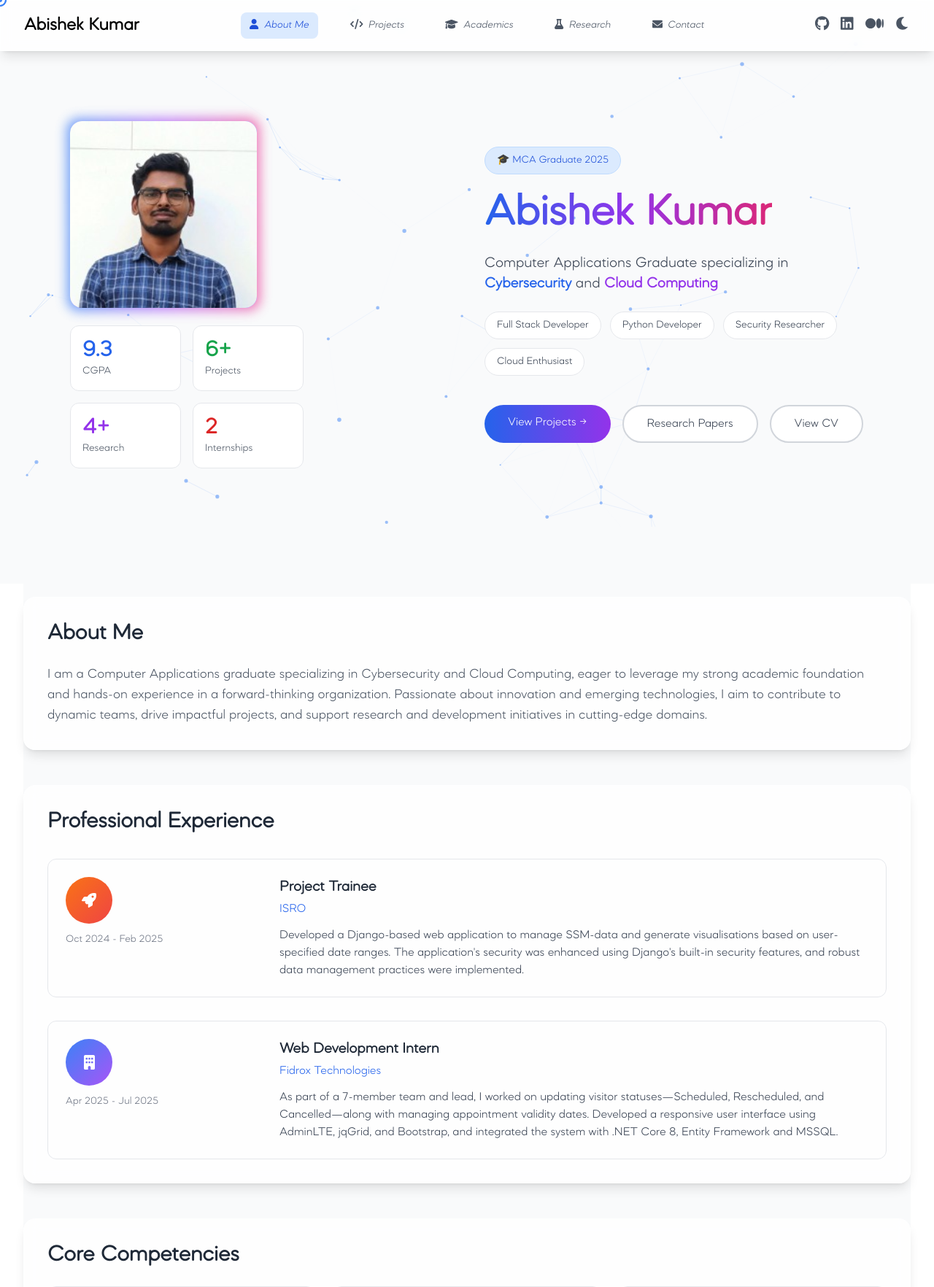
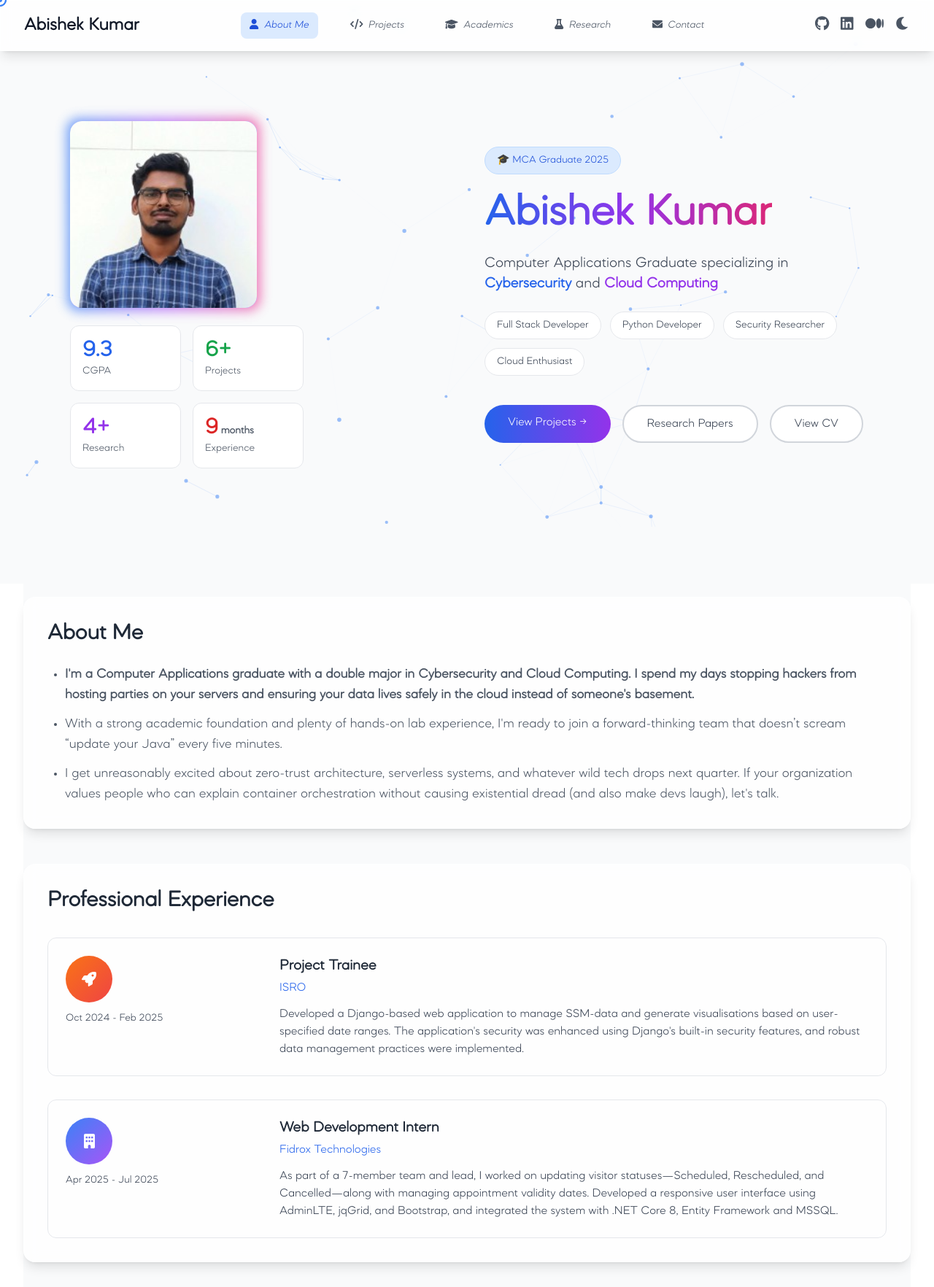
Before and after one commit to Abishek-Kumar-GHub/Portfolio, a Flask app: page / in a window 1280 px wide. Shown: the top 1764 px of the page at 73% size. Run offline with Flask 3, Linux system fonts and the light colour scheme; some libraries are stand-ins or nearby versions.

Commit message:
Main Frontend Changes

```diff
--- a/templates/about.html
+++ b/templates/about.html
@@ -42,8 +42,8 @@
                             <div class="text-sm text-gray-600 dark:text-gray-400">Research</div>
                         </div>
                         <div class="bg-white dark:bg-gray-800 border border-gray-200 dark:border-gray-700 rounded-xl p-4 hover:border-red-400 dark:hover:border-red-600 transition">
-                            <div class="text-3xl font-bold text-red-600">2</div>
-                            <div class="text-sm text-gray-600 dark:text-gray-400">Internships</div>
+                            <div class="text-3xl font-bold text-red-600">9<span class="text-sm text-gray-600 dark:text-gray-400 mt-1"> months</span></div>
+                            <div class="text-sm text-gray-600 dark:text-gray-400">Experience</div>
                         </div>
                     </div>
                 </div>
@@ -109,8 +109,8 @@
                     <div class="text-sm text-gray-600 dark:text-gray-400 mt-1">Research</div>
                 </div>
                 <div class="bg-white dark:bg-gray-800 border border-gray-200 dark:border-gray-700 rounded-xl p-4 text-center hover:border-red-400 dark:hover:border-red-600 transition">
-                    <div class="text-3xl font-bold text-red-600">2</div>
-                    <div class="text-sm text-gray-600 dark:text-gray-400 mt-1">Internships</div>
+                    <div class="text-3xl font-bold text-red-600">9 <span class="text-sm text-gray-600 dark:text-gray-400 mt-1"> months</span></div>
+                    <div class="text-sm text-gray-600 dark:text-gray-400 mt-1">Experience</div>
                 </div>
             </div>
         </section>
@@ -118,10 +118,19 @@
         <!-- About Me Section -->
         <section class="glass-effect rounded-2xl p-6 sm:p-8 shadow-lg scroll-reveal">
             <h2 class="text-2xl sm:text-3xl font-bold text-gray-800 dark:text-white mb-4 sm:mb-6">About Me</h2>
-            <p class="text-gray-600 dark:text-white text-base sm:text-lg leading-relaxed">
-                I am a Computer Applications graduate specializing in Cybersecurity and Cloud Computing, eager to leverage my strong academic foundation and hands-on experience in a forward-thinking organization.
-                Passionate about innovation and emerging technologies, I aim to contribute to dynamic teams, drive impactful projects, and support research and development initiatives in cutting-edge domains.
-            </p>
+            <ul class="text-gray-600 dark:text-white text-base sm:text-lg leading-relaxed space-y-3 list-disc pl-6">
+                <li class="font-bold">
+                    I'm a Computer Applications graduate with a double major in Cybersecurity and Cloud Computing. I spend my days stopping hackers from hosting parties on your servers and ensuring your data lives safely in the cloud instead of someone's basement.
+                </li>
+
+                <li>
+                    With a strong academic foundation and plenty of hands-on lab experience, I'm ready to join a forward-thinking team that doesn’t scream “update your Java” every five minutes.
+                </li>
+
+                <li>
+                    I get unreasonably excited about zero-trust architecture, serverless systems, and whatever wild tech drops next quarter. If your organization values people who can explain container orchestration without causing existential dread (and also make devs laugh), let's talk.
+                </li>
+            </ul>
         </section>
 
         <!-- Professional Experience Section -->
@@ -141,7 +150,7 @@
                                 <i class="fas fa-building text-lg sm:text-xl"></i>
                             </div>
                             {% endif %}
-                            <div class="text-xs sm:text-sm text-gray-500 dark:text-gray-400">{{ exp.duration }}</div>
+                            <div class="text-xs sm:text-sm text-gray-700 dark:text-gray-200">{{ exp.duration }}</div>
                         </div>
                     </div>
 
--- a/templates/base.html
+++ b/templates/base.html
@@ -222,21 +222,6 @@
             transition: transform 0.2s cubic-bezier(0.175, 0.885, 0.32, 1.275);
         }
 
-        .site-title {
-            transition: color 0.3s ease, filter 0.3s ease;
-        }
-
-        html:not(.dark) .site-title {
-            color: #000;
-        }
-
-        html.dark .site-title {
-            color: #fff;
-        }
-
-        .site-title:hover {
-            filter: brightness(1.9);
-        }
     </style>
 </head>
 <body class="text-gray-900 dark:text-gray-100 transition-colors duration-300 {% if active_page == 'about' %}about-page{% endif %}" style="background: transparent;">
@@ -251,7 +236,7 @@
         <div class="max-w-7xl mx-auto px-4 sm:px-6 lg:px-8">
             <div class="flex justify-between items-center py-4">
                 <div class="flex items-center">
-                    <a href="{{ url_for('about') }}" class="site-title text-2xl font-bold">
+                    <a href="{{ url_for('about') }}" class="site-title text-2xl font-bold hover:text-gray-600 dark:hover:text-blue-400 transition-colors">
                         Abishek Kumar
                     </a>
                 </div>
```
